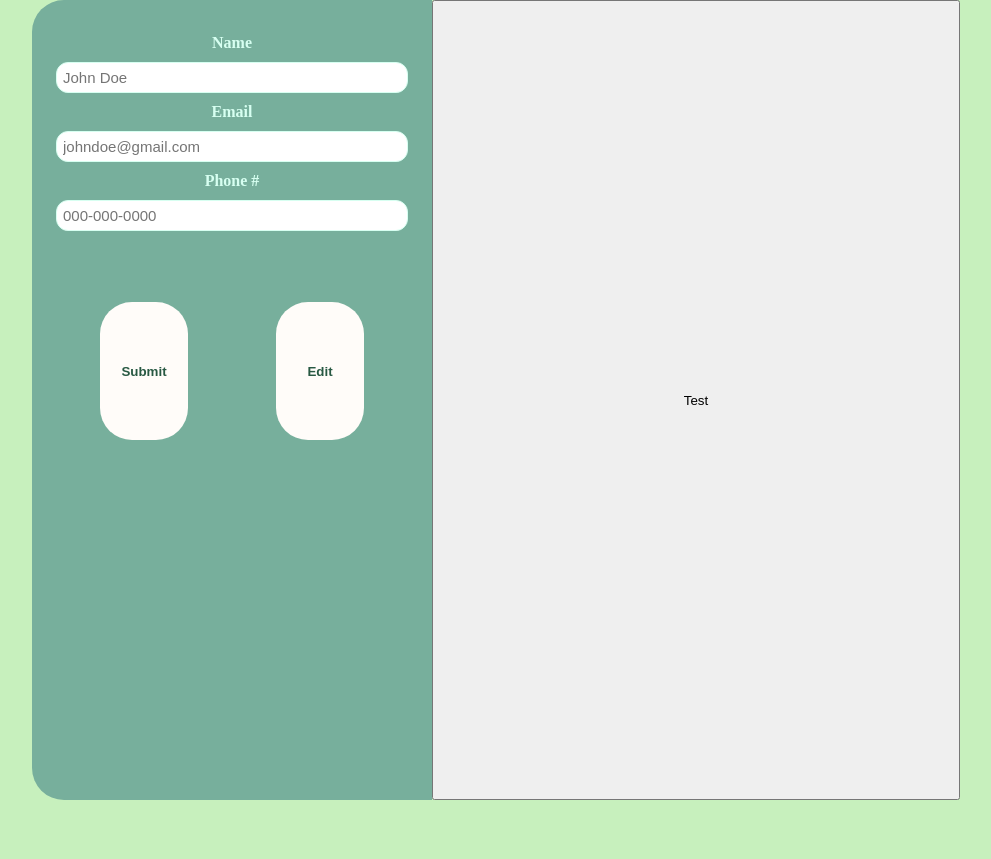
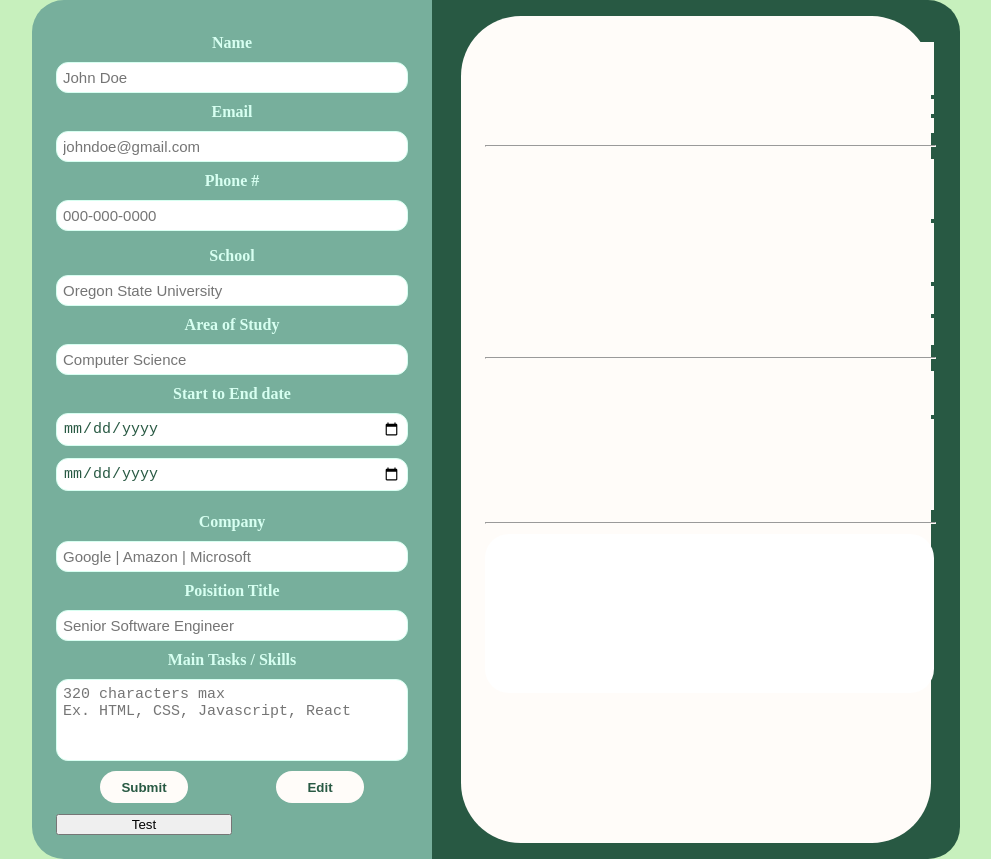
Before and after one commit to LuvKatie/cv-application-refactor, a React (Create React App) app: page / in a window 1280 px wide. Shown: the whole page, without its empty margins (144-1135 px from the left). Before the commit the page ends 800 px from the top, so only its background shows below. Built offline with nearby package versions, Linux system fonts and the light colour scheme.

Commit message:
Add all forms back and refactored to use function components

```diff
--- a/src/App.js
+++ b/src/App.js
@@ -3,6 +3,9 @@ import './styles/App.css'
 import './styles/Forms.css'
 import './styles/CVApp.css'
 import General from "./components/General";
+import Education from "./components/Education";
+import Practical from "./components/Practical";
+import CVApp from "./components/CVApp";
 
 const App = () => {
   const [general, setGeneral] = useState({
@@ -20,15 +23,17 @@ const App = () => {
   const [practical, setPractical] = useState({
     company: {text: '', edit: ''},
     position: {text: '', edit: ''},
-    skills: {start: '', end: '', edit: ''}
+    skills: {text: '', edit: ''}
   })
 
   function testObject() {
     console.log(general)
+    console.log(education)
+    console.log(practical)
   }
 
-  function handleInput(value, id) {
-    setGeneral((existingValues) =>
+  function handleText(value, id, setState) {
+    setState((existingValues) =>
     ({...existingValues,
       [id]: {
         text: value,
@@ -36,14 +41,30 @@ const App = () => {
       }}))
   }
 
+  function handleDate(value, id, setState) {
+    setState((existingValues) =>
+    ({...existingValues,
+      date: {
+        ...education.date,
+        [id]: value,
+      }
+    }))
+  }
+
   return (
     <div className="main">
       <div className="cv-forms">
-        <General general={general} onChange={handleInput}/>
+        <General general={general} onChange={handleText} setState={setGeneral}/>
+        <Education education={education} onChange={handleText} changeDate={handleDate} setState={setEducation}/>
+        <Practical practical={practical} onChange={handleText} setState={setPractical} />
         <button id='submit-cv'>Submit</button>
         <button id='edit-cv'>Edit</button>
+      <button onClick={testObject}>Test</button>
       </div>
-      <button onClick={testObject}>Test</button>
+
+      <div className='cv-application'>
+        <CVApp general={general} education={education} practical={practical}/>
+      </div>
     </div>
   )
 }
--- a/src/components/CVApp.js
+++ b/src/components/CVApp.js
@@ -0,0 +1,39 @@
+import React from "react";
+
+const CVApp = (props) => {
+
+    function getProps(category, section) {
+        if (section === 'start' || section === 'end') {
+            return props[category].date[section]
+        }
+        return props[category][section].text
+    }
+
+    return (
+        <div className="cv-container">
+            <form id="cv-general">
+                <input type="text" id="cv-name" value={getProps('general', 'name')} disabled></input>
+                <input type="email" id="cv-email" value={getProps('general', 'email')} disabled></input>
+                <input type="tel" id="cv-phone" value={getProps('general', 'phone')} disabled></input>
+            </form>
+            <hr></hr>
+            <form id="cv-education">
+                <input type="text" id="cv-school" value={getProps('education', 'school')} disabled></input>
+                <input type="text" id="cv-study" value={getProps('education', 'study')} disabled></input>
+                <input type="text" id="cv-start-date" value={getProps('education', 'start')} disabled></input>
+                <input type="text" id="cv-end-date" value={getProps('education', 'end')} disabled></input>
+            </form>
+            <hr></hr>
+            <form id="cv-practical">
+                <input type="text" id="cv-company" value={getProps('practical', 'company')} disabled></input>
+                <input type="text" id="cv-position" value={getProps('practical', 'position')} disabled></input>
+            </form>
+            <hr></hr>
+            <form id="cv-skills">
+                <textarea id="cv-experience" rows={9} maxLength={320} value={getProps('practical', 'skills')} disabled></textarea>
+            </form>
+        </div>
+    )
+}
+
+export default CVApp
--- a/src/components/Education.js
+++ b/src/components/Education.js
@@ -0,0 +1,32 @@
+import React from "react";
+
+const Education = (props) => {
+
+    function handleChange(e) {
+        props.onChange(e.target.value, e.target.dataset.id, props.setState)
+    }
+
+    function handleDate(e) {
+        props.changeDate(e.target.value, e.target.dataset.id, props.setState)
+    }
+
+        return (
+            <div className="education-info">
+                <form>
+                    <label htmlFor="schoolInput">School</label>
+                    <input type="text" id="schoolInput" data-id="school"
+                    placeholder="Oregon State University" value={props.education.school.text} onChange={handleChange}></input>
+
+                    <label htmlFor="studyInput">Area of Study</label>
+                    <input type="text" id="studyInput" data-id="study"
+                    placeholder="Computer Science" value={props.education.study.text} onChange={handleChange}></input>
+
+                    <label htmlFor="dateInput">Start to End date</label>
+                    <input type="date" id="dateInput" data-id="start" value={props.education.date.start} onChange={handleDate}></input>
+                    <input type="date" id="dateInput" data-id="end" value={props.education.date.end} onChange={handleDate}></input>
+                </form>
+            </div>
+        )
+}
+
+export default Education
--- a/src/components/General.js
+++ b/src/components/General.js
@@ -3,7 +3,7 @@ import React, { useState, useEffect } from "react";
 const General = (props) => {
 
     function handleChange(e) {
-        props.onChange(e.target.value, e.target.dataset.id)
+        props.onChange(e.target.value, e.target.dataset.id, props.setState)
     }
 
     return (
--- a/src/components/Practical.js
+++ b/src/components/Practical.js
@@ -0,0 +1,32 @@
+import React from "react";
+
+const Practical = (props) => {
+
+    function handleChange(e) {
+        props.onChange(e.target.value, e.target.dataset.id, props.setState);
+    }
+
+    return (
+        <div className="practical-info">
+            <form>
+                <label htmlFor="companyInput">Company</label>
+                <input type="text" id="companyInput" data-id="company"
+                placeholder="Google | Amazon | Microsoft" value={props.practical.company.text}
+                onChange={handleChange}></input>
+
+                <label htmlFor="positionInput">Poisition Title</label>
+                <input type="text" id="positionInput" data-id="position"
+                placeholder="Senior Software Engineer" value={props.practical.position.text}
+                onChange={handleChange}></input>
+
+                <label htmlFor="positionInput">Main Tasks / Skills</label>
+                <textarea id="positionInput" data-id="skills"
+                rows={4} cols={40} maxLength={320}
+                placeholder={`320 characters max \nEx. HTML, CSS, Javascript, React`} value={props.practical.skills.text}
+                onChange={handleChange}/>
+            </form>
+        </div>
+    )
+}
+
+export default Practical
```
